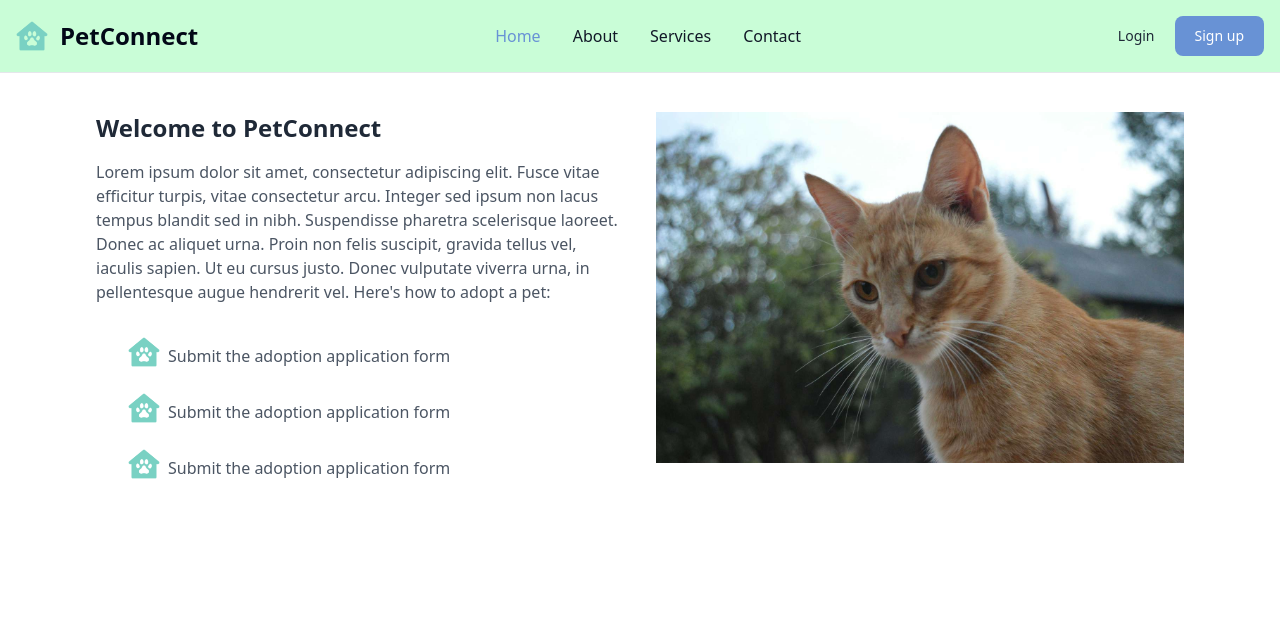
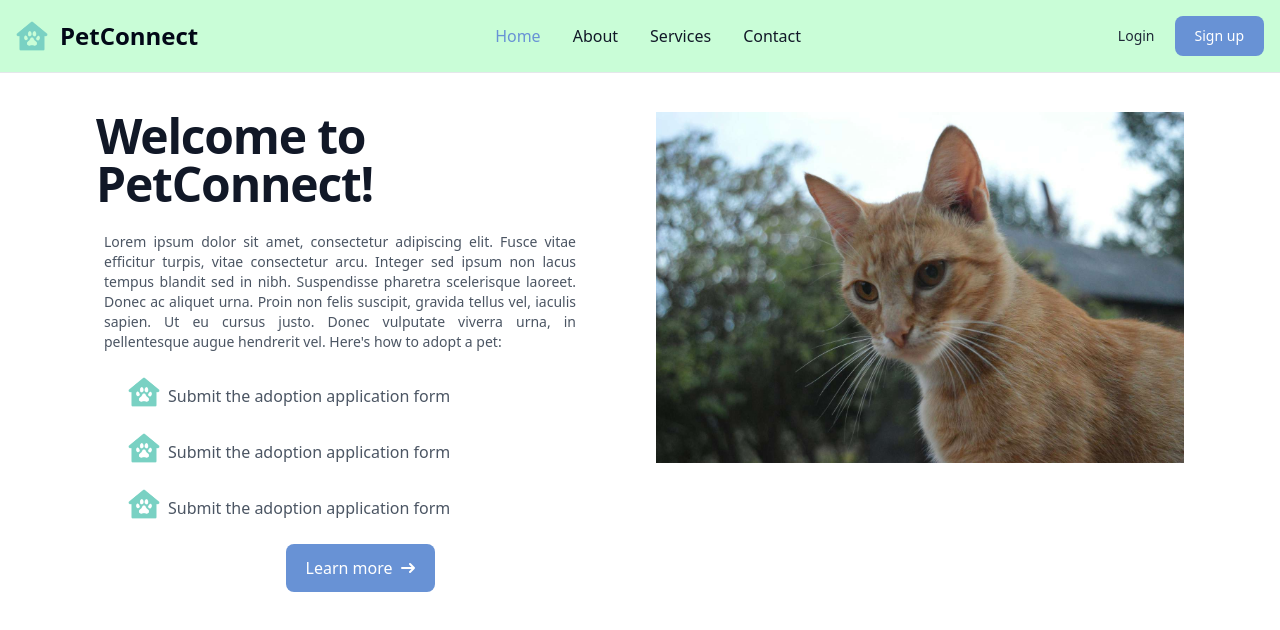
Before and after one commit to SSKiyan25/Pet-Connect, a Vue app: page / in a window 1280 px wide. Shown: the top 630 px of the page. Built offline with nearby package versions, Linux system fonts and the light colour scheme.

Commit message:
Update DashboardComponent.vue

```diff
--- a/src/components/DashboardComponent.vue
+++ b/src/components/DashboardComponent.vue
@@ -1,13 +1,11 @@
 <template>
     <div class="flex flex-row justify-between px-24 space-x-8 w-full h-fit mt-28">
         <div class="flex-auto w-32 h-48 rounded sm:w-96 dark:bg-gray-700">
-            <p>
-                <span class="text-2xl font-semibold text-gray-800 dark:text-gray-200">Welcome to PetConnect</span>
-            </p>
-            <p class="mt-4 text-gray-600 dark:text-gray-300">
+            <h1 class="mb-4 text-2xl font-extrabold leading-none tracking-tight text-gray-900 md:text-3xl lg:text-5xl dark:text-white">Welcome to PetConnect!</h1>
+            <p class="mt-6 ml-2 mr-12 text-justify text-sm text-gray-600 dark:text-gray-300">
                 Lorem ipsum dolor sit amet, consectetur adipiscing elit. Fusce vitae efficitur turpis, vitae consectetur arcu. Integer sed ipsum non lacus tempus blandit sed in nibh. Suspendisse pharetra scelerisque laoreet. Donec ac aliquet urna. Proin non felis suscipit, gravida tellus vel, iaculis sapien. Ut eu cursus justo. Donec vulputate viverra urna, in pellentesque augue hendrerit vel. Here's how to adopt a pet:
             </p>
-            <div class="flex flex-row mt-5">
+            <div class="flex flex-row mt-3">
                 <img src="/pet-connect-logo.png" class="h-8 w-auto mt-3 ml-8">
                 <p class="mt-5 ml-2 text-gray-600 dark:text-gray-300">
                 Submit the adoption application form
@@ -25,6 +23,14 @@
                 Submit the adoption application form
                 </p>
             </div>
+            <div class="flex flex-row mt-6 justify-center">
+                <a href="#" class="inline-flex items-center justify-center px-5 py-3 text-base font-medium text-center text-white bg-[#6892D5] rounded-lg hover:bg-blue-800 focus:ring-4 focus:ring-blue-300 dark:focus:ring-blue-900">
+                Learn more
+                    <svg class="w-3.5 h-3.5 ms-2 rtl:rotate-180" aria-hidden="true" xmlns="http://www.w3.org/2000/svg" fill="none" viewBox="0 0 14 10">
+                    <path stroke="currentColor" stroke-linecap="round" stroke-linejoin="round" stroke-width="2" d="M1 5h12m0 0L9 1m4 4L9 9"/>
+                    </svg>
+                </a>
+            </div>
         </div>
         <div class="flex-auto w-64 items-center md-flex-row h-48 rounded sm:w-96">
             <img src="/cat-1.jpg" alt="Featured Image" />
```
